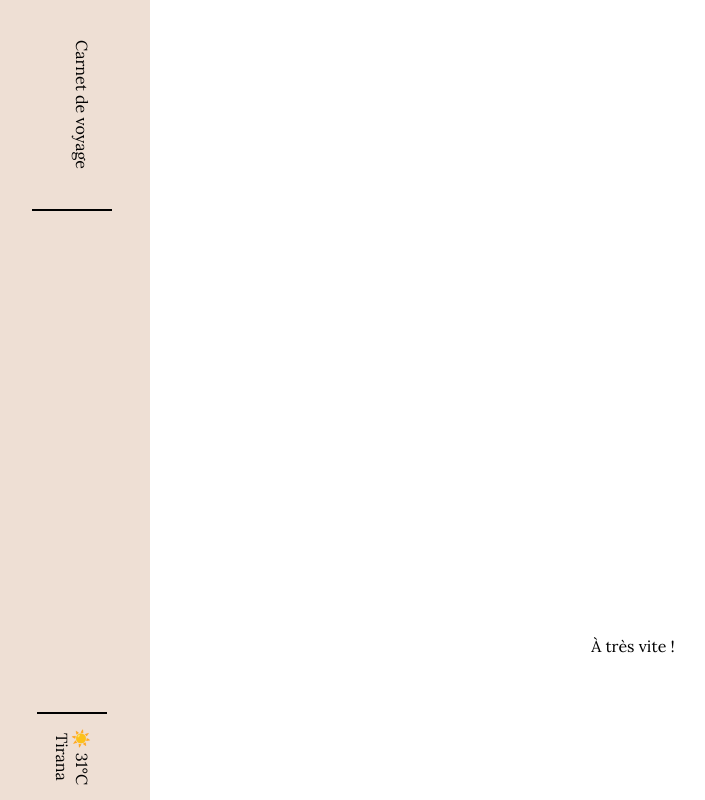
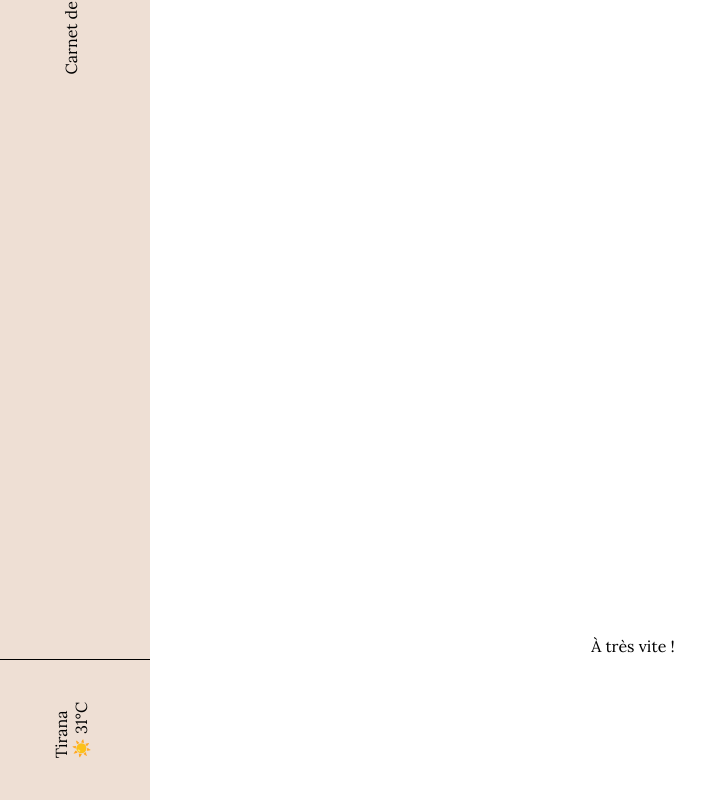
Before and after one commit to FamaNiasse/Travel_Notebook, an Angular app: page / in a window 1280 px wide. Shown: the whole page, without its empty margins (7-712 px from the left). Built offline with nearby package versions, Linux system fonts and the light colour scheme.

Commit message:
Try to modify the responsive for the header doesnt gone well

```diff
--- a/src/app/app.component.html
+++ b/src/app/app.component.html
@@ -1,4 +1,6 @@
 <app-header></app-header>
+
+<app-last-article></app-last-article>
 
 <main>
 <router-outlet></router-outlet>
--- a/src/app/app.module.ts
+++ b/src/app/app.module.ts
@@ -7,6 +7,7 @@ import { HeaderComponent } from './component/header/header.component';
 import { FooterComponent } from './component/footer/footer.component';
 import { HomeComponent } from './pages/home/home.component';
 import { ArticleComponent } from './pages/article/article.component';
+import { LastArticleComponent } from './component/last-article/last-article.component';
 
 @NgModule({
   declarations: [
@@ -14,7 +15,8 @@ import { ArticleComponent } from './pages/article/article.component';
     HeaderComponent,
     FooterComponent,
     HomeComponent,
-    ArticleComponent
+    ArticleComponent,
+    LastArticleComponent
   ],
   imports: [
     BrowserModule,
--- a/src/app/component/header/header.component.css
+++ b/src/app/component/header/header.component.css
@@ -1,26 +1,25 @@
 header{
+    font-family: 'Inter', sans-serif;
     display: flex;
     align-items: center;
     background: #EEDFD4;
     font-family: 'Lora', serif;
     height: 70px;
     width: 100vw;
-    text-align: center;
 
 }
+
 
 p{
     font-size: 16px;
 }
 
-.left{
-    width: 70%;
-}
 
 .right{
     border-left: solid 1px black;
     padding: 15px;
 }
+
 
 @media screen and (min-width: 640px) {
     header {
@@ -31,30 +30,26 @@ p{
     position: fixed;
     left: 0;
     top: 0;
-    max-width: 157px;
     height: 100%;
+    width: 157px;
 
     }
 
-    p{
-        writing-mode: vertical-lr;
+    .titre{
+        font-size: 30px;
+        border-left: 1px solid var(--color-black);
+        padding: 50px;
     }
 
-    .vide{
-        height: 20px ;
-        border-top: 2px solid var(--color-black) ;
-
-    }
-
-    .left{
-        width: 30%;
-        border-bottom: 2px solid var(--color-black);
-        padding: 40px;
+    p{
+        transform: rotate(-90deg);
+        font-size: 16px;
     }
 
     .right{
-        border-top: 2px solid var(--color-black);
+        border-top: 1px solid var(--color-black);
         border-left: none;
+        padding: 50px;
 
     }
 
--- a/src/app/component/header/header.component.html
+++ b/src/app/component/header/header.component.html
@@ -6,13 +6,12 @@
 
 </div>
 
-<div class="vide"></div>
-
 <div class="right">
-
-    <p> Tirana <br>
-        ☀️ 31°C</p>
-
+<p > Tirana <br>
+    ☀️ 31°C</p>
 </div>
 
+
+
+
 </header>
--- /dev/null
+++ b/src/app/component/last-article/last-article.component.html
@@ -0,0 +1 @@
+<p>last-article works!</p>
```
Also changed, not shown: src/app/component/last-article/last-article.component.ts (added, +10 -0 lines), src/app/component/last-article/last-article.component.css (added), 1 other file (tests, documents, lock files or other folders).
